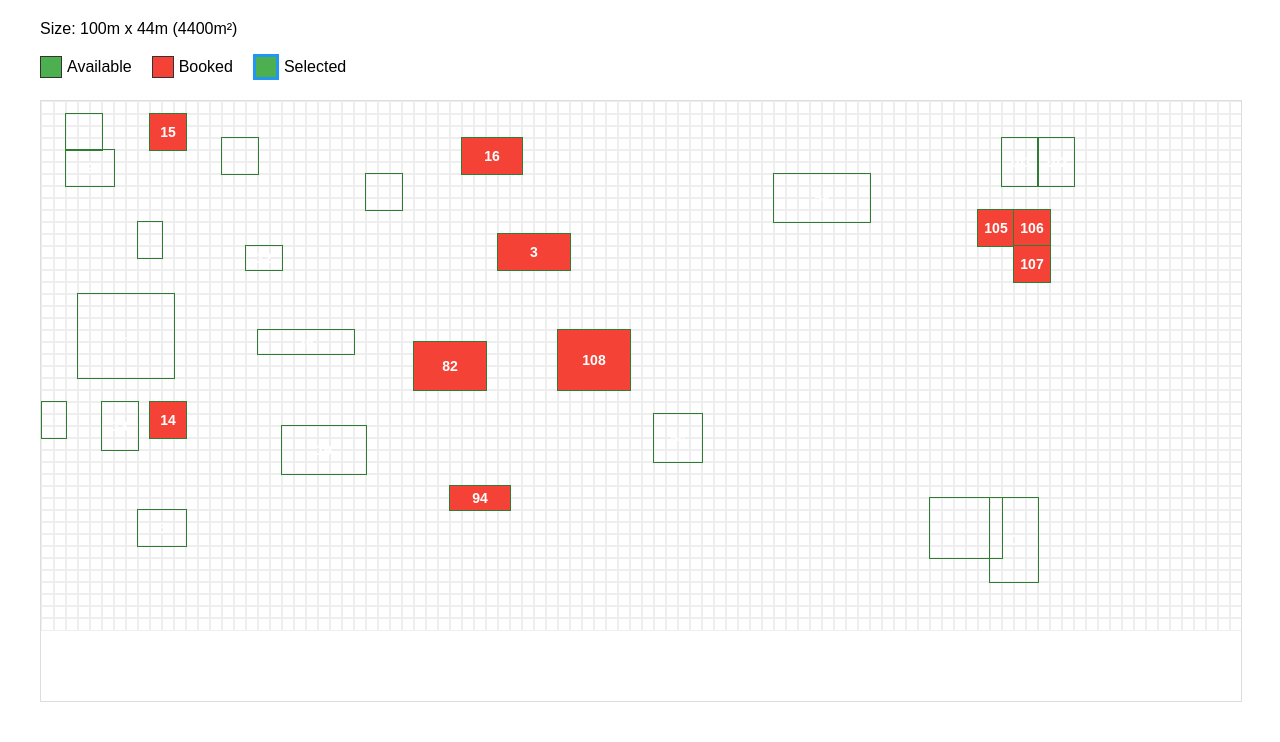
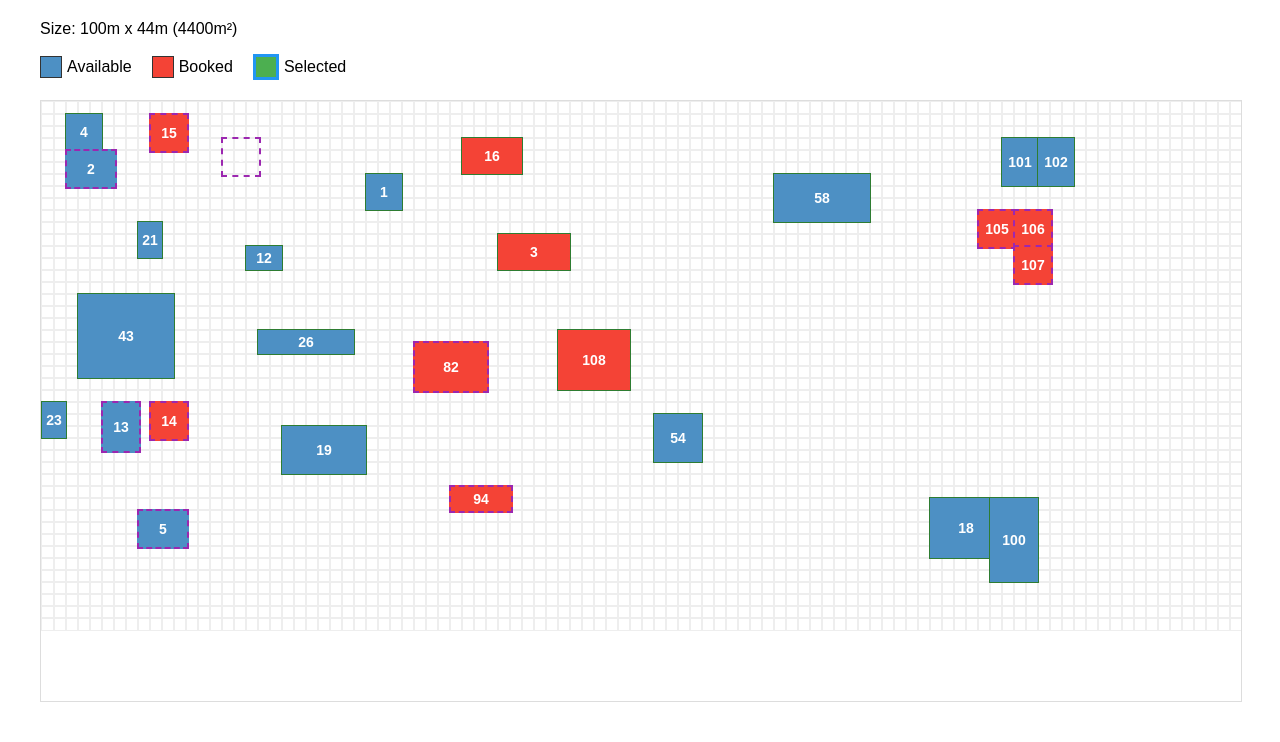
Before and after one commit to Martinjerome-i/booking, a Django app: page /halls/1/book/ in a window 1280 px wide. Shown: the part 100-842 px from the top of the page. Run offline with Django 5.2, Linux system fonts and the light colour scheme; data comes from the database, SQL or seed files in the repository.

Commit message:
feat
update

```diff
--- a/templates/halls/stall_booking.html
+++ b/templates/halls/stall_booking.html
@@ -63,19 +63,19 @@
             z-index: 10;
         }
         .stall.available {
-            background-color: #4d;
+            background-color: #4D90C4;
         }
         .stall.booked {
             background-color: #F44336;
             cursor: not-allowed;
         }
         .stall.selected {
-            /* border: 3px solid #2196F3; */
+            border: 1px s id #2196F3;
             /* box-shadow: 0 0 15px rgba(33, 150, 243, 0.7); */
             background-color: #2196F3;
         }
         .stall.combo {
-            /* border: 2px dashed #9C27B0; */
+            border: 2px dashed #9C27B0;
         }
         .stall-info {
             background-color: #f9f9f9;
@@ -158,7 +158,7 @@
         <div id="hall-view-container">
             <div class="legend">
                 <div class="legend-item">
-                    <div class="legend-color" style="background-color: #4CAF50;"></div>
+                    <div class="legend-color" style="background-color: #4D90C4;"></div>
                     <span>Available</span>
                 </div>
                 <div class="legend-item">
```
